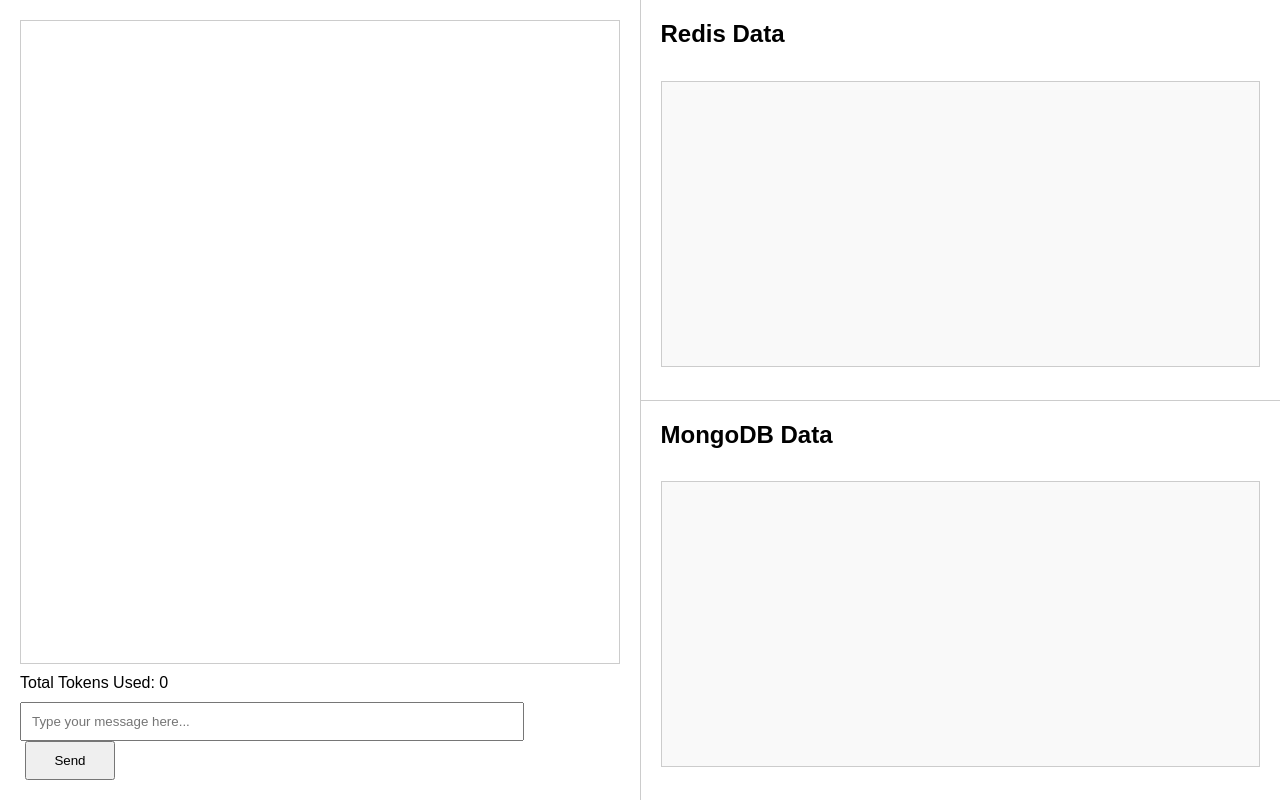
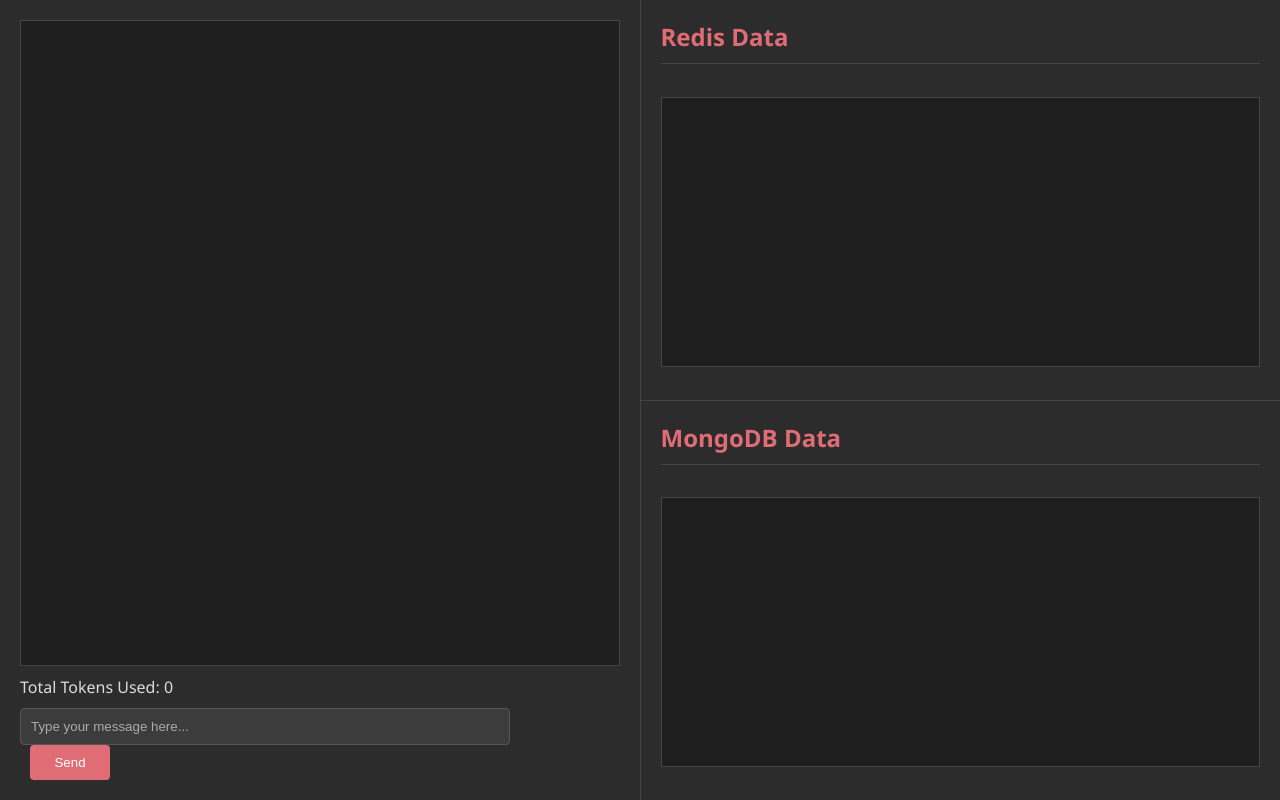
Before and after one commit to wyne1/chatbot-history-management, a FastAPI app: page / in a window 1280 px wide. Run offline with FastAPI, Linux system fonts and the light colour scheme; data that the repository does not hold is empty.

Commit message:
enhaced UI

```diff
--- a/static/styles.css
+++ b/static/styles.css
@@ -1,11 +1,13 @@
 /* styles.css */
 
-/* Reset some default browser styles */
+/* Reset default browser styles */
 body, html {
     margin: 0;
     padding: 0;
     height: 100%;
-    font-family: Arial, sans-serif;
+    font-family: 'Segoe UI', Tahoma, Geneva, Verdana, sans-serif;
+    background-color: #1e1e1e; /* Dark background */
+    color: #ffffff; /* Default text color */
 }
 
 /* Container for the entire layout */
@@ -17,9 +19,10 @@
 /* Left Column */
 #left-column {
     width: 50%;
-    border-right: 1px solid #cccccc;
+    border-right: 1px solid #444;
     display: flex;
     flex-direction: column;
+    background-color: #2c2c2c; /* Slightly lighter than the background */
 }
 
 #chat-container {
@@ -32,9 +35,10 @@
 #chat-window {
     flex: 1;
     overflow-y: auto;
-    border: 1px solid #cccccc;
+    border: 1px solid #444;
     padding: 10px;
     margin-bottom: 10px;
+    background-color: #1e1e1e;
 }
 
 #chat-window .message {
@@ -43,27 +47,43 @@
 
 #chat-window .user {
     text-align: right;
-    color: blue;
+    color: #e06c75; /* User message color - dark red */
 }
 
 #chat-window .assistant {
     text-align: left;
-    color: green;
+    color: #61afef; /* Assistant message color - blue */
 }
 
 #token-count {
     margin-bottom: 10px;
+    color: #dcdcdc;
 }
 
 #user-input {
-    width: 80%;
+    width: calc(100% - 110px);
     padding: 10px;
+    background-color: #3c3c3c;
+    border: 1px solid #555;
+    color: #ffffff;
+}
+
+#user-input::placeholder {
+    color: #aaaaaa;
 }
 
 #send-button {
-    width: 15%;
+    width: 80px;
     padding: 10px;
-    margin-left: 5px;
+    margin-left: 10px;
+    background-color: #e06c75; /* Dark red button */
+    border: none;
+    color: #ffffff;
+    cursor: pointer;
+}
+
+#send-button:hover {
+    background-color: #d45d5d; /* Slightly lighter on hover */
 }
 
 /* Right Column */
@@ -71,6 +91,7 @@
     width: 50%;
     display: flex;
     flex-direction: column;
+    background-color: #2c2c2c;
 }
 
 #redis-container, #mongodb-container {
@@ -82,24 +103,72 @@
 }
 
 #redis-container {
-    border-bottom: 1px solid #cccccc;
+    border-bottom: 1px solid #444;
 }
 
 #redis-container h2, #mongodb-container h2 {
     margin-top: 0;
+    color: #e06c75; /* Dark red headings */
 }
 
 #redis-data, #mongodb-data {
     flex: 1;
-    background-color: #f9f9f9;
+    background-color: #1e1e1e;
     padding: 10px;
-    border: 1px solid #cccccc;
+    border: 1px solid #444;
     overflow-y: auto;
     white-space: pre-wrap;
     word-wrap: break-word;
+    color: #dcdcdc;
 }
 
-/* Ensure input and button stay at the bottom */
+/* Scrollbar styling */
+::-webkit-scrollbar {
+    width: 8px;
+}
+
+::-webkit-scrollbar-track {
+    background: #2c2c2c;
+}
+
+::-webkit-scrollbar-thumb {
+    background-color: #444;
+    border-radius: 4px;
+}
+
+::-webkit-scrollbar-thumb:hover {
+    background-color: #555;
+}
+
+/* Input and button alignment */
 #chat-container input, #chat-container button {
     margin-top: auto;
 }
+
+#chat-container input {
+    box-sizing: border-box;
+    border-radius: 4px;
+}
+
+#send-button {
+    border-radius: 4px;
+}
+
+/* Headings styling */
+h2 {
+    font-size: 1.5em;
+    border-bottom: 1px solid #444;
+    padding-bottom: 10px;
+}
+
+/* Responsive adjustments */
+@media screen and (max-width: 800px) {
+    #container {
+        flex-direction: column;
+    }
+
+    #left-column, #right-column {
+        width: 100%;
+        height: 50vh;
+    }
+}
```
